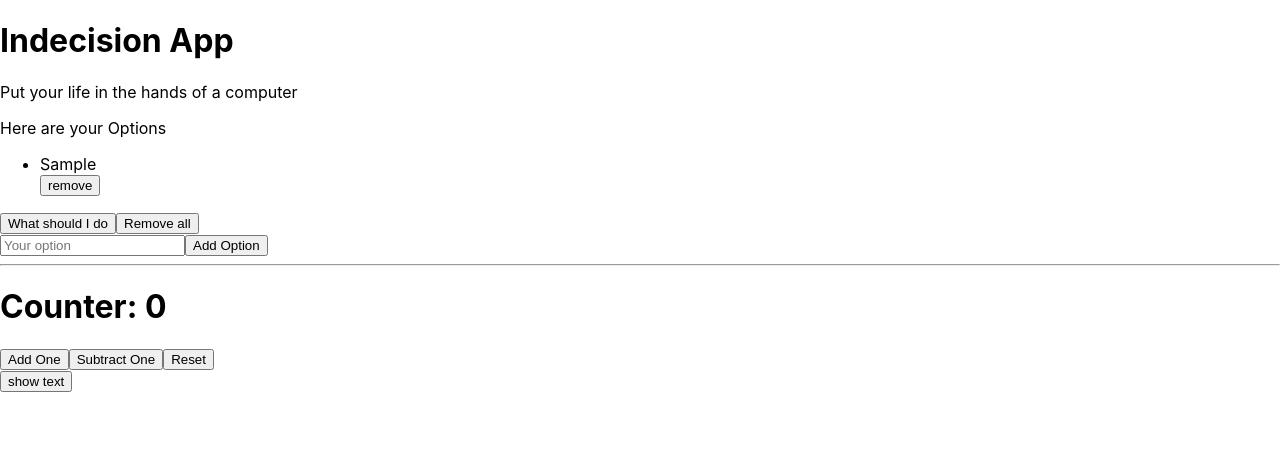
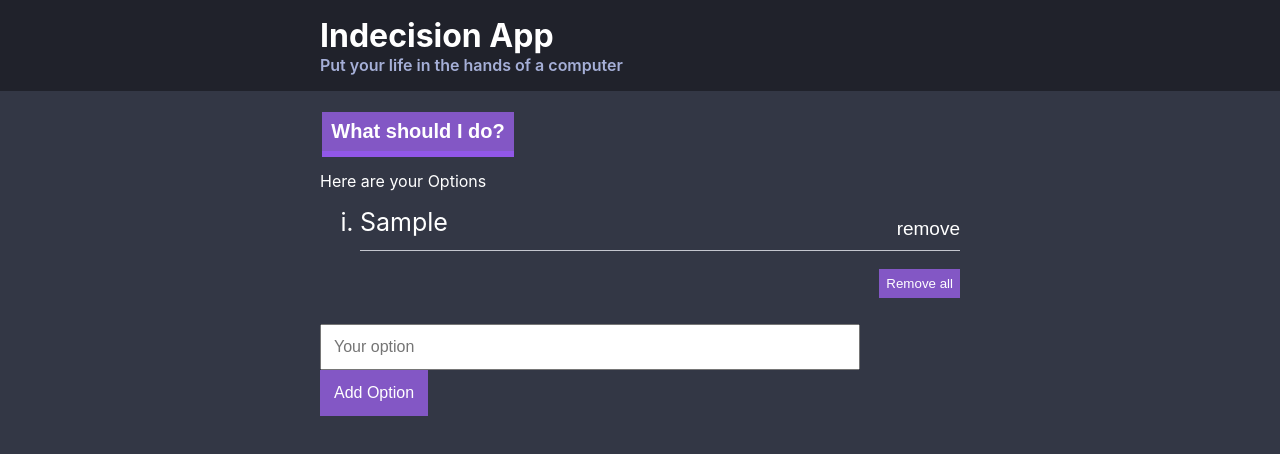
Before and after one commit to OCHIENGDAVIS/scrimba, a React (Create React App) app: page / in a window 1280 px wide. Both pictures are taken after typing "Sample" into the empty fields and a click on the button "Add Option". Shown: the top 454 px of the page. Built offline with nearby package versions, Linux system fonts and the light colour scheme.

Commit message:
Add styles to the app

```diff
--- a/package.json
+++ b/package.json
@@ -11,6 +11,7 @@
     "gh-pages": "^2.2.0",
     "react": "^16.12.0",
     "react-dom": "^16.12.0",
+    "react-modal": "^3.11.2",
     "react-scripts": "3.3.0"
   },
   "scripts": {
--- a/src/App.css
+++ b/src/App.css
@@ -1,6 +1,9 @@
+--brand-color: red;
+
 body{
   padding: 0;
   margin: 0;
+  color: var(--brand-color);
 }
 
 
--- a/src/App.js
+++ b/src/App.js
@@ -5,29 +5,15 @@ import Options from './components/Options'
 import AddOptions from './components/AddOpton'
 import Counter from './components/Counter'
 import Visibilty from './components/Visibilty'
+import OptionModal from './components/Modal'
 import './App.css'
-import  {sayHello, add, isAdult, canDrink} from './components/utils/utils'
-import Sub from './components/utils/utils'
+
 
 class  App extends React.Component {
   state = {
-    options : []
-  }
-  componentDidMount(){
-    console.log('component did mount.....')
-    console.log(sayHello() + "Came from the utils.js ")
-    console.log(`Add from utils....=> ${add(12,12)}`)
-    console.log(`Can Drink => ${canDrink(10)}`)
-    console.log(`Is an Adult => ${isAdult(10)}`)
-    console.log(`Sub => ${Sub(10, 10)}`)
-  }
-  componentDidUpdate(prevProps, prevState){
-    console.log('component did update here......')
-    console.log(prevProps)
-    console.log(prevState)
-  }
-  componentWillUnmount(){
-    console.log('Component is going away ......')
+    options : [],
+    isOpen : false,
+    choice : undefined
   }
   handleAddOption = (option)=>{
     this.setState((prevState)=>{
@@ -37,9 +23,15 @@ class  App extends React.Component {
     })
   }
   handlePick = ()=>{
+    let choiceIndex = Math.floor(Math.random()*this.state.options.length)
+    this.setState((prevState)=>{
+      return {
+        isOpen : !prevState.isOpen,
+        choice : prevState.options[choiceIndex]
 
-    let choiceIndex = Math.floor(Math.random()*this.state.options.length)
-    alert(this.state.options[choiceIndex])
+      }
+    })
+    console.log()
   }
   remove = ()=>{
     this.setState(()=>{
@@ -55,19 +47,25 @@ class  App extends React.Component {
       }
     })
   }
+  closeModal = ()=>{
+    this.setState((prevState)=>{
+      return {
+        isOpen : !prevState.isOpen
+      }
+    })
+  }
   render(){
 
     return(
-      <div>
-        <Header title="Indecision App" subtitle="Put your life in the hands of a computer"/>
-        <Options options={this.state.options} removeOne={this.removeOne} />
-        <Action pick={this.handlePick}  remove={this.remove} options={this.state.options} />
-        <AddOptions add={this.handleAddOption}/>
-        <hr />
-        <Counter />
-        <Visibilty />
 
-      </div>
+          <div >
+            <Header title="Indecision App" subtitle="Put your life in the hands of a computer"/>
+            <Options options={this.state.options} removeOne={this.removeOne} />
+            <Action pick={this.handlePick}  remove={this.remove} options={this.state.options} />
+            <OptionModal choice={this.state.choice} isOpen={this.state.isOpen} close={this.closeModal}/>
+            <AddOptions add={this.handleAddOption}/>
+          </div>
+
 
     )
   }
--- a/src/components/Action.js
+++ b/src/components/Action.js
@@ -5,8 +5,21 @@ const Action = (props)=>{
 
         return(
             <div>
-                <button onClick={props.pick} disabled={props.options.length <= 0 }>What should I do</button>
-                <button onClick={props.remove} disabled={props.options.length <= 0 }>Remove all</button>
+                <div className="container container-remove-all">
+                    <button
+                    onClick={props.pick}
+                    disabled={props.options.length <= 0 }
+                    className="bigButton"
+                        >What should I do?</button>
+                    <button
+                    onClick={props.remove}
+                    disabled={props.options.length <= 0 }
+                    className="btn"
+
+
+                    >Remove all</button>
+                </div>
+
             </div>
         )
 }
--- a/src/components/AddOpton.js
+++ b/src/components/AddOpton.js
@@ -40,7 +40,7 @@ class AddOption extends Component{
     }
     render(){
         return (
-            <div>
+            <div className="container">
 
                     <input
                         type="text"
@@ -50,8 +50,8 @@ class AddOption extends Component{
                         onChange={this.handleAddOption}
                     />
 
-                    <button onClick={this.addOption} >Add Option</button> <br />
-                    {this.state.error ? <span className='error'>Option cannot be empty</span> : undefined}
+                    <button onClick={this.addOption} className="btn btn-add">Add Option</button> <br />
+                    {this.state.error ? <span className='error'>*Option cannot be empty*</span> : undefined}
 
             </div>
         )
--- a/src/components/Header.js
+++ b/src/components/Header.js
@@ -2,9 +2,12 @@ import React from 'react'
 
 const Header  = (props)=>{
         return (
-            <div>
-                <h1>{props.title}</h1>
-                <p>{props.subtitle}</p>
+            <div className="header">
+                <div className="container">
+                    <h1>{props.title}</h1>
+                    <p>{props.subtitle}</p>
+                </div>
+
             </div>
         )
 
--- /dev/null
+++ b/src/components/Modal.js
@@ -0,0 +1,26 @@
+import React from 'react'
+
+import Modal from 'react-modal';
+
+const OptionModal = (props)=> {
+        return (
+            <div className="container">
+                <Modal
+                    isOpen={props.isOpen}
+                    contentLabel={'Selected option'}
+                    ariaHideApp={false}
+                    onRequestClose={props.close}
+                    >
+                    <h3>Selected Option</h3>
+                    {
+                        !!props.choice ? <p>{props.choice}</p> : null
+                    }
+                    {console.log(props.choice)}
+                    <button onClick={props.close}>Okay</button>
+
+                </Modal>
+            </div>
+        )
+}
+
+export default OptionModal
--- a/src/components/Option.js
+++ b/src/components/Option.js
@@ -3,9 +3,13 @@ import React from 'react'
 const Option  = (props)=>{
 
         return(
-            <div>
+            <div className="listItem">
                 <li>{props.option}</li>
-                <button onClick={(e)=>{props.removeOne(props.option)}}>remove</button>
+                <button
+                onClick={(e)=>{props.removeOne(props.option)}}
+                className="btn-link"
+
+                >remove</button>
             </div>
 
         )
--- a/src/components/Options.js
+++ b/src/components/Options.js
@@ -4,7 +4,8 @@ import Option from './Option'
 const  Options = (props)=>{
     return(
         <div>
-            <p>Here are your Options</p>
+            <div className="container container-main">
+                {props.options.length > 0 ? <p className="">Here are your Options</p> : <p>No options, please add some.</p>}
                 <ul>
                 {
                     props.options.map((option, key)=>{
@@ -16,6 +17,9 @@ const  Options = (props)=>{
                     })
                 }
                 </ul>
+
+            </div>
+
         </div>
 
     )
--- a/src/index.css
+++ b/src/index.css
@@ -1,3 +1,14 @@
+
+
+
+
+
+html{
+  font-size: 62.5%;
+}
+
+
+
 body {
   margin: 0;
   font-family: -apple-system, BlinkMacSystemFont, 'Segoe UI', 'Roboto', 'Oxygen',
@@ -6,12 +17,137 @@ body {
   -webkit-font-smoothing: antialiased;
   -moz-osx-font-smoothing: grayscale;
   padding: 0;
+  font-size: 1.6rem;
+  background: #333745;
+  color: #fff;
+}
+button{
+  cursor: pointer;
+}
+button:disabled{
+  cursor: default;
+}
+button:hover{
+  background: #945ce9;
 }
 
 code {
   font-family: source-code-pro, Menlo, Monaco, Consolas, 'Courier New',
     monospace;
 }
+.container{
+  width: 50%;
+  margin: auto;
+  padding: 0 .3em;
+}
 .error{
-  color: red;
+  color: rgb(173, 146, 23);
+  margin-top: 1.2rem;
+  padding-top: 1.2rem;
+  font-size: 1.9rem;
 }
+
+.header{
+  background: #20222b;
+  margin-bottom :4.8rem ;
+  padding : 1.6rem 0;
+  color: #fff ;
+}
+.header h1{
+  font-size: 3.2rem;
+  margin: 0;
+}
+.header p{
+  color: #a5afd7;
+  font-size: 1.6rem;
+  font-weight: 600;
+  margin: 0;
+}
+.bigButton{
+  width: 15%;
+  background: #8357c5;
+  position: absolute;
+  top: 11rem;
+  color: #fff;
+  padding: .4em ;
+  font-size: 2.0rem;
+  border: none;
+  border-bottom: .6rem solid #9157e7;
+  font-weight: bold;
+  margin: .2rem;
+  cursor: pointer;
+}
+.bigButton:disabled{
+  opacity: .5;
+}
+.container-main p{
+  margin-top: 8rem;
+}
+.bigButton:hover{
+  background: #7130d3;
+}
+.btn{
+  background: #8357c5;
+  color: #fff;
+  padding: .7rem;
+
+  border: none;
+
+
+
+}
+ul li{
+  margin-bottom: 1.3rem;
+  list-style-type: lower-roman;
+  font-size: 2.5rem;
+}
+.listItem{
+  display: flex;
+  border-bottom: .1rem solid #c4c6ce;
+  margin-bottom: 1.8rem;
+
+}
+.listItem button{
+  margin-left: auto;
+}
+.btn-link{
+  color: #fff;
+  border: none;
+  padding: 0;
+  background: #333745;
+
+  font-size: 1.9rem;
+}
+.btn-link:hover{
+  background: none;
+  color: #7130d3;
+}
+input{
+  width: 80%;
+  margin-top: 2.6rem;
+  padding: 1.2rem;
+}
+.btn-add{
+  padding: 1.4rem;
+  font-size: 1.6rem;
+}
+input[type]{
+  font-size: 1.6rem;
+}
+.container-remove-all {
+  display: flex;
+  justify-content: center;
+  flex-direction: column;
+
+
+
+}
+.container-remove-all .btn{
+  align-self: flex-end;
+}
+.ReactModal__Body--open > div[data-react-modal-body-trap]{
+  background: red;
+}
+.data-react-modal-body-trap{
+
+}
```
Also changed, not shown: src/components/Layout.js (added), 1 other file (tests, documents, lock files or other folders). Lines whose indentation alone changed are shown as unchanged.
